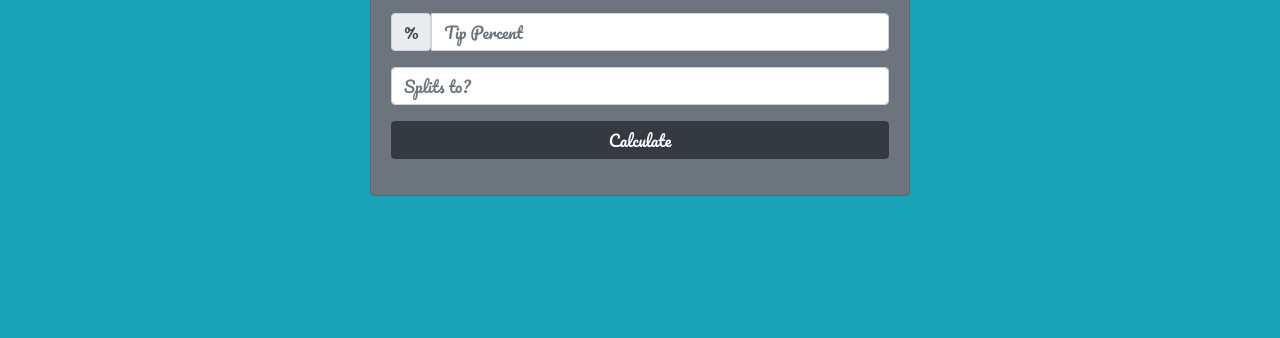
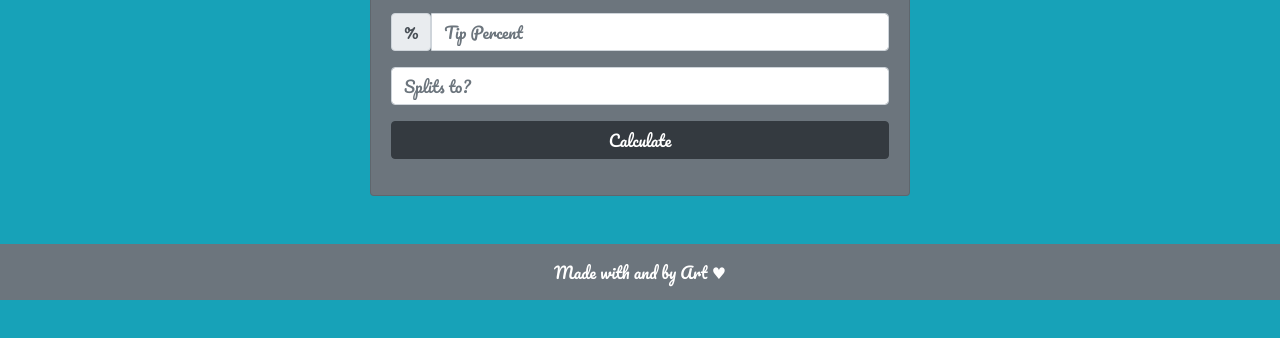
Before and after one commit to artbalahadia/tabcalculator, a plain HTML site: page index.html in a window 1280 px wide. Shown: the part 182-520 px from the top of the page. Drawn offline with nearby package versions, Linux system fonts and the light colour scheme.

Commit message:
Update index.html

```diff
--- a/index.html
+++ b/index.html
@@ -70,6 +70,7 @@
             </div>
         </div>
     </div>
+    <footer class="mt-5 p-3 text-center bg-secondary">Made with and by Art &hearts;</footer>
     <script type="text/javascript" src="app.js"></script>
     <!-- jQuery first, then Popper.js, then Bootstrap JS -->
     <script src="https://code.jquery.com/jquery-3.3.1.slim.min.js" integrity="sha384-q8i/X+965DzO0rT7abK41JStQIAqVgRVzpbzo5smXKp4YfRvH+8abtTE1Pi6jizo" crossorigin="anonymous"></script>
```
